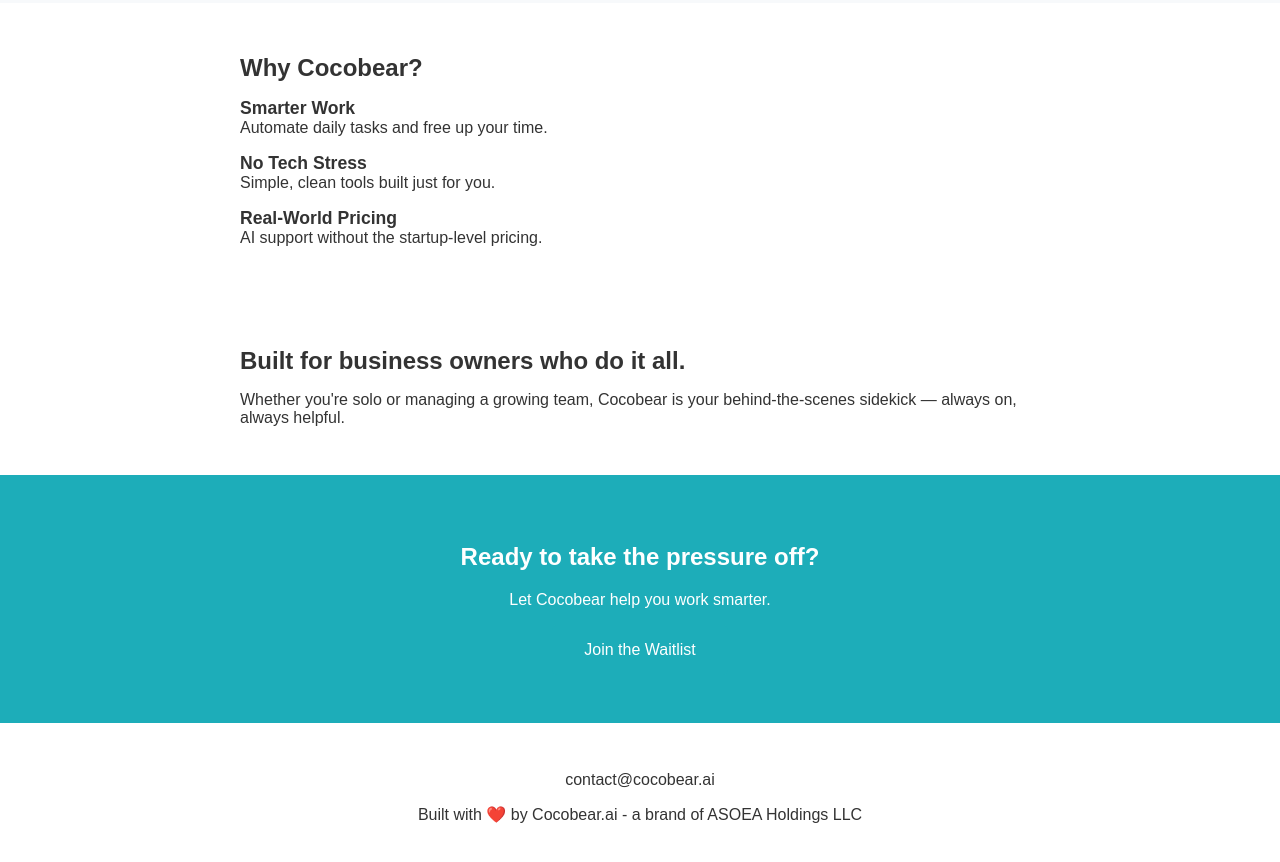
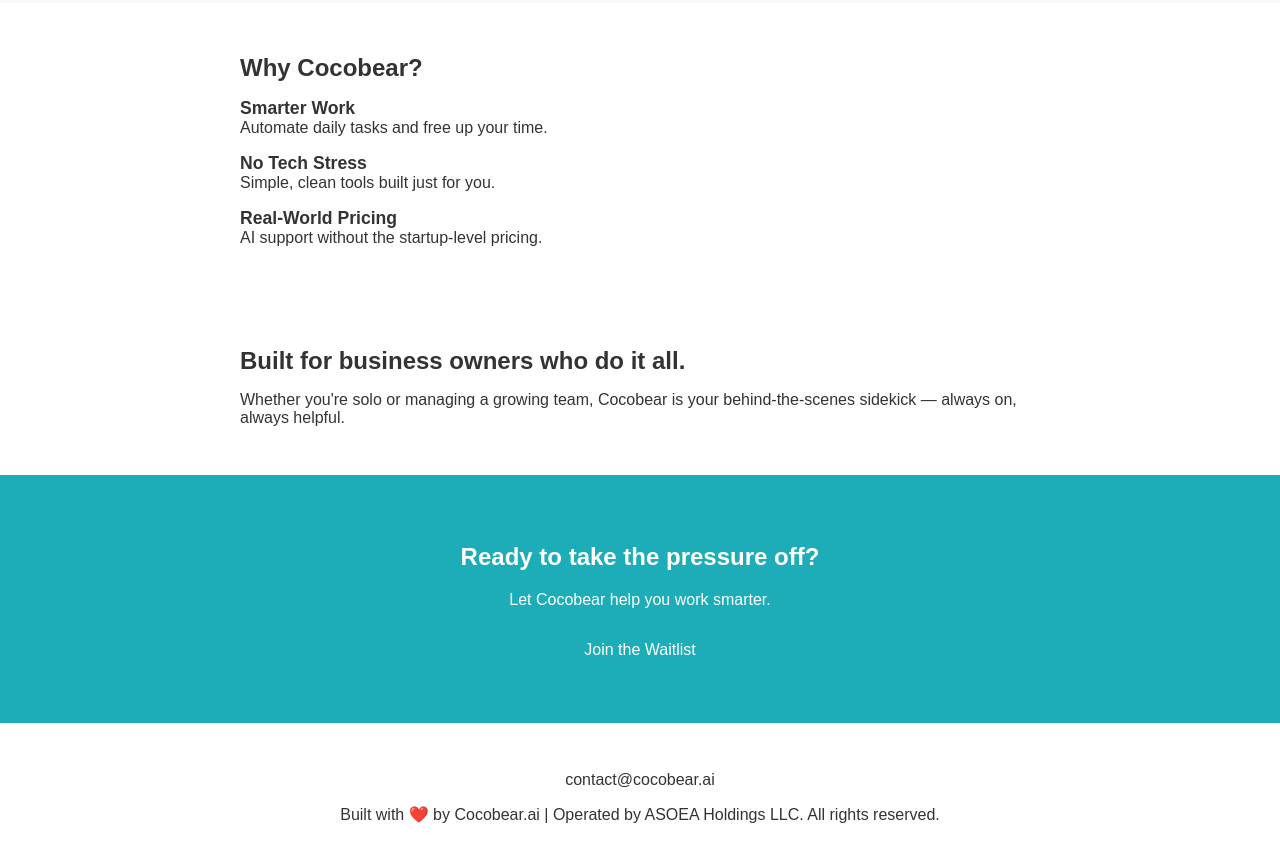
Before and after one commit to asartin-cocobearai/cocobearai-landing, a plain HTML site: page index.html in a window 1280 px wide. Shown: the part 494-1356 px from the top of the page. Drawn offline with Linux system fonts and the light colour scheme.

Commit message:
Update index.html
Update text in footer language

```diff
--- a/index.html
+++ b/index.html
@@ -51,7 +51,7 @@
 
 <footer>
     <p>contact@cocobear.ai</p>
-    <p>Built with ❤️ by Cocobear.ai - a brand of ASOEA Holdings LLC</p>
+    <p>Built with ❤️ by Cocobear.ai | Operated by ASOEA Holdings LLC. All rights reserved.</p>
 </footer>
 
 </body>
```
